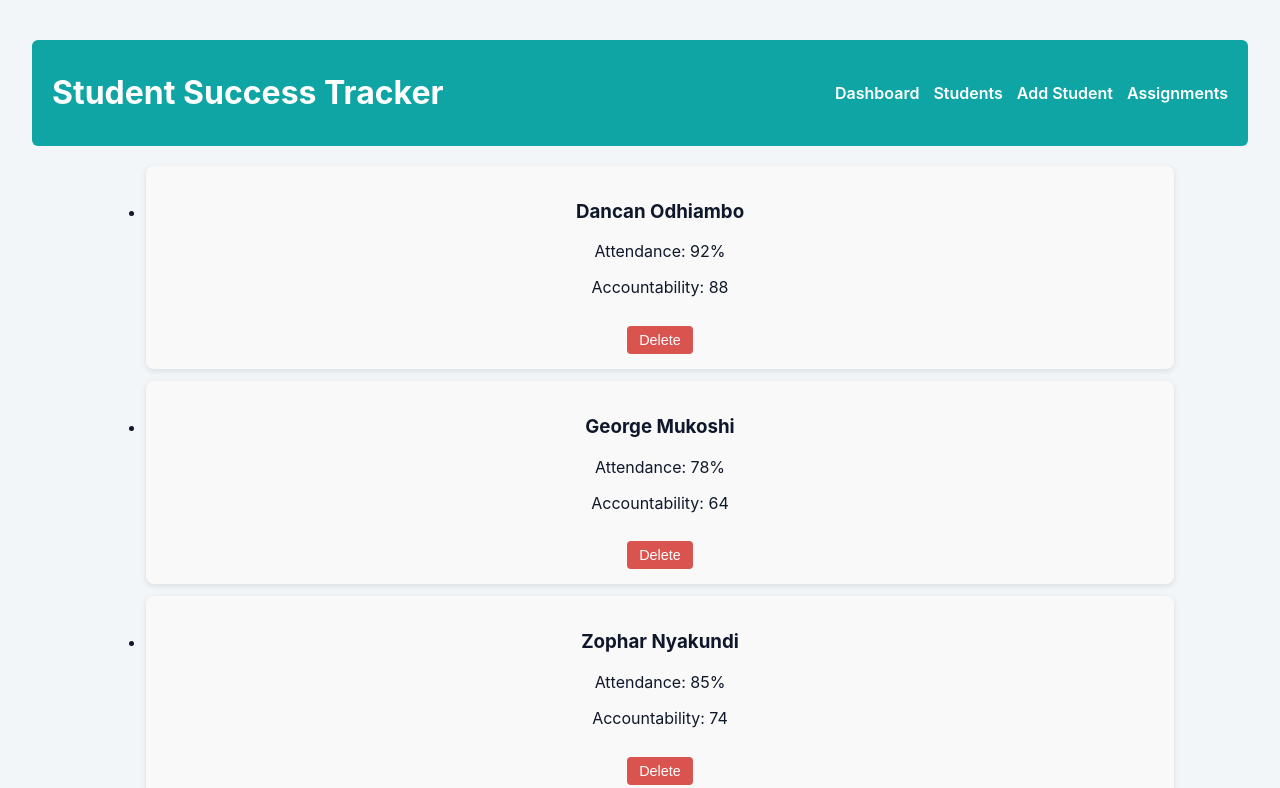
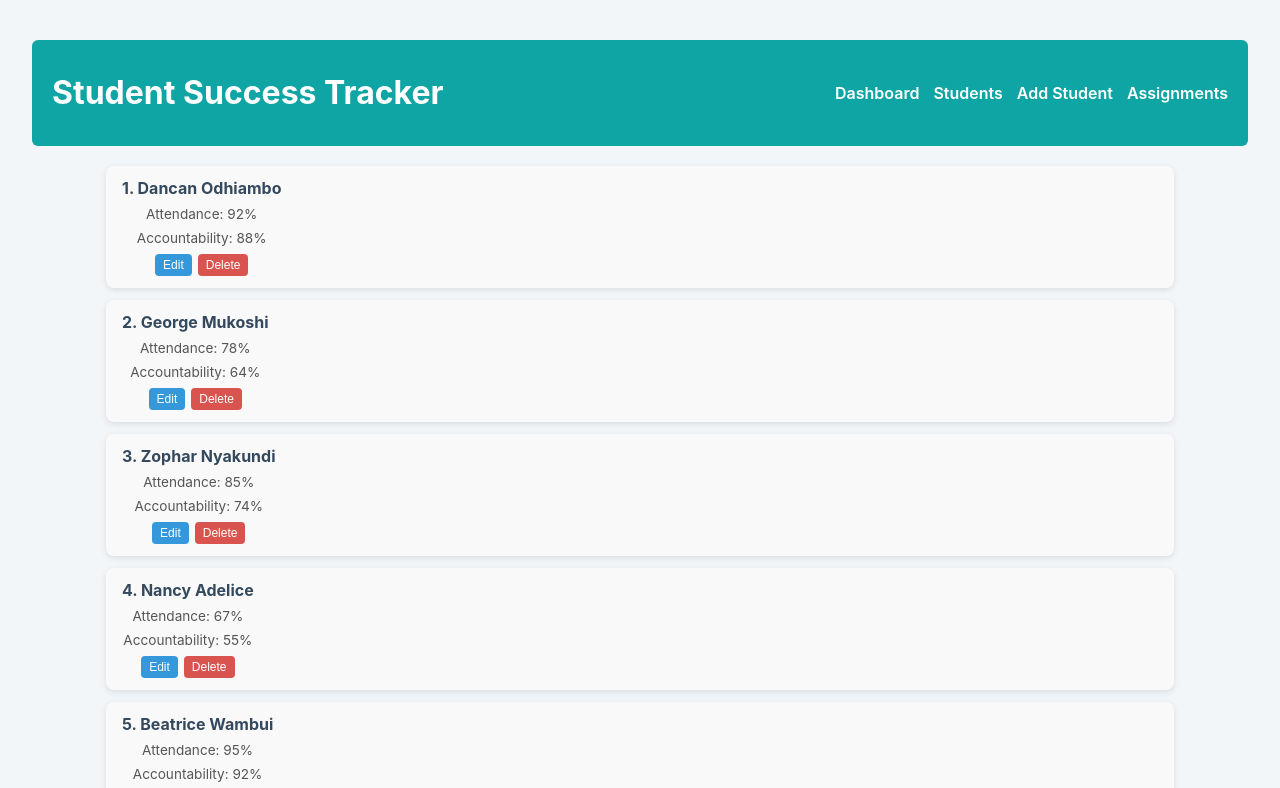
Before and after one commit to d-odhiambo/student-success-tracker-app, a React (Vite) app: page /students in a window 1280 px wide. Shown: the top 788 px of the page. Built offline with nearby package versions, Linux system fonts and the light colour scheme; data requests are answered from the project's data file.

Commit message:
Update student list, StudentCard, StudentList, and styling

```diff
--- a/backend/db.json
+++ b/backend/db.json
@@ -97,10 +97,10 @@
       "accountabilityScore": 87
     },
     {
-      "id": "489d",
-      "name": "Brian Muena",
-      "attendancePercent": 72,
-      "accountabilityScore": 89
+      "id": "a630",
+      "name": "Enock Achoki",
+      "attendancePercent": 73,
+      "accountabilityScore": 78
     }
   ],
   "assignments": [
@@ -122,18 +122,6 @@
       "dueDate": "2025-09-10",
       "points": 15,
       "submissions": []
-    },
-    {
-      "id": "3549",
-      "title": "Code Challenge 2",
-      "dueDate": "2025-08-31",
-      "points": 10,
-      "submissions": [
-        {
-          "studentId": "2",
-          "status": "on-time"
-        }
-      ]
     }
   ],
   "submissions": []
--- a/src/App.jsx
+++ b/src/App.jsx
@@ -6,17 +6,21 @@ import StudentList from './Components/Students/StudentList';
 import AddStudentForm from './Components/Students/AddStudentForm';
 import AssignmentList from './Components/Assignments/AssignmentList';
 import { STUDENTS_URL, ASSIGNMENTS_URL, jsonFetch } from './api';
-import "./App.css"
-import SubmissionForm from "./Components/Assignments/SubmissionForm"
+import "./App.css";
+import SubmissionForm from "./Components/Assignments/SubmissionForm";
 
 function App() {
   const [students, setStudents] = useState([]);
   const [assignments, setAssignments] = useState([]);
 
+  // Fetch initial data
   useEffect(() => {
     (async () => {
       try {
-        const [s, a] = await Promise.all([jsonFetch(STUDENTS_URL), jsonFetch(ASSIGNMENTS_URL)]);
+        const [s, a] = await Promise.all([
+          jsonFetch(STUDENTS_URL),
+          jsonFetch(ASSIGNMENTS_URL)
+        ]);
         setStudents(s);
         setAssignments(a);
       } catch (e) {
@@ -25,14 +29,20 @@ function App() {
     })();
   }, []);
 
-
+  // Student CRUD functions
   async function addStudent(studentData) {
-    const newStudent = await jsonFetch(STUDENTS_URL, { method: 'POST', body: JSON.stringify(studentData) });
+    const newStudent = await jsonFetch(STUDENTS_URL, {
+      method: 'POST',
+      body: JSON.stringify(studentData),
+    });
     setStudents(prev => [...prev, newStudent]);
   }
 
   async function updateStudent(id, updates) {
-    const updated = await jsonFetch(`${STUDENTS_URL}/${id}`, { method: 'PATCH', body: JSON.stringify(updates) });
+    const updated = await jsonFetch(`${STUDENTS_URL}/${id}`, {
+      method: 'PATCH',
+      body: JSON.stringify(updates),
+    });
     setStudents(prev => prev.map(s => (s.id === id ? updated : s)));
   }
 
@@ -41,14 +51,20 @@ function App() {
     setStudents(prev => prev.filter(s => s.id !== id));
   }
 
-
+  // Assignment CRUD functions
   async function addAssignment(assignData) {
-    const newAssign = await jsonFetch(ASSIGNMENTS_URL, { method: 'POST', body: JSON.stringify(assignData) });
+    const newAssign = await jsonFetch(ASSIGNMENTS_URL, {
+      method: 'POST',
+      body: JSON.stringify(assignData),
+    });
     setAssignments(prev => [...prev, newAssign]);
   }
 
   async function updateAssignment(id, updates) {
-    const patched = await jsonFetch(`${ASSIGNMENTS_URL}/${id}`, { method: 'PATCH', body: JSON.stringify(updates) });
+    const patched = await jsonFetch(`${ASSIGNMENTS_URL}/${id}`, {
+      method: 'PATCH',
+      body: JSON.stringify(updates),
+    });
     setAssignments(prev => prev.map(a => (a.id === id ? patched : a)));
   }
 
@@ -58,12 +74,11 @@ function App() {
   }
 
   async function submitAssignment(assignmentId, submission) {
-
     const assignment = await jsonFetch(`${ASSIGNMENTS_URL}/${assignmentId}`);
     const updatedSubmissions = [...(assignment.submissions || []), submission];
     const patched = await jsonFetch(`${ASSIGNMENTS_URL}/${assignmentId}`, {
       method: 'PATCH',
-      body: JSON.stringify({ submissions: updatedSubmissions })
+      body: JSON.stringify({ submissions: updatedSubmissions }),
     });
     setAssignments(prev => prev.map(a => (a.id === assignmentId ? patched : a)));
   }
@@ -74,10 +89,34 @@ function App() {
       <main className="container">
         <Routes>
           <Route path="/" element={<Navigate to="/dashboard" replace />} />
-          <Route path="/dashboard" element={<Dashboard students={students} assignments={assignments} />} />
-          <Route path="/students" element={<StudentList students={students} updateStudent={updateStudent} deleteStudent={deleteStudent} />} />
+          <Route
+            path="/dashboard"
+            element={<Dashboard students={students} assignments={assignments} />}
+          />
+          <Route
+            path="/students"
+            element={
+              <StudentList
+                students={students}
+                onDelete={deleteStudent}  // Delete button
+                onUpdate={updateStudent}  // Edit button
+              />
+            }
+          />
           <Route path="/students/add" element={<AddStudentForm addStudent={addStudent} />} />
-          <Route path="/assignments" element={<AssignmentList assignments={assignments} addAssignment={addAssignment} submitAssignment={submitAssignment} updateAssignment={updateAssignment} deleteAssignment={deleteAssignment} students={students} />} />
+          <Route
+            path="/assignments"
+            element={
+              <AssignmentList
+                assignments={assignments}
+                addAssignment={addAssignment}
+                submitAssignment={submitAssignment}
+                updateAssignment={updateAssignment}
+                deleteAssignment={deleteAssignment}
+                students={students}
+              />
+            }
+          />
           <Route
             path="/submit-assignment"
             element={
--- a/src/Components/Students/StudentCard.jsx
+++ b/src/Components/Students/StudentCard.jsx
@@ -1,18 +1,52 @@
-import React from "react";
+import React, { useState } from "react";
 import "./Students.css";
 
-function StudentCard({ student, onDelete }) {
+function StudentCard({ student, number, onDelete, onUpdate }) {
+  const [isEditing, setIsEditing] = useState(false);
+  const [attendance, setAttendance] = useState(student.attendancePercent);
+  const [accountability, setAccountability] = useState(student.accountabilityScore);
+
+  const handleSave = () => {
+    onUpdate(student.id, { attendancePercent: attendance, accountabilityScore: accountability });
+    setIsEditing(false);
+  };
+
   return (
     <li className="student-card">
-      <h3 className="student-name">{student.name}</h3>
-      <p className="student-details">Attendance: {student.attendancePercent}%</p>
-      <p className="student-details">Accountability: {student.accountabilityScore}</p>
-      <button
-        className="delete-btn"
-        onClick={() => onDelete(student)}
-      >
-        Delete
-      </button>
+      <div className="student-info">
+        <h3>{number}. {student.name}</h3>
+
+        {isEditing ? (
+          <>
+            <input
+              type="number"
+              value={attendance}
+              onChange={(e) => setAttendance(e.target.value)}
+              placeholder="Attendance %"
+            />
+            <input
+              type="number"
+              value={accountability}
+              onChange={(e) => setAccountability(e.target.value)}
+              placeholder="Accountability %"
+            />
+          </>
+        ) : (
+          <>
+            <p className="student-details">Attendance: {attendance}%</p>
+            <p className="student-details">Accountability: {accountability}%</p>
+          </>
+        )}
+
+        <div className="buttons">
+          {isEditing ? (
+            <button className="save-btn" onClick={handleSave}>Save</button>
+          ) : (
+            <button className="edit-btn" onClick={() => setIsEditing(true)}>Edit</button>
+          )}
+          <button className="delete-btn" onClick={() => onDelete(student.id)}>Delete</button>
+        </div>
+      </div>
     </li>
   );
 }
--- a/src/Components/Students/StudentList.jsx
+++ b/src/Components/Students/StudentList.jsx
@@ -2,12 +2,18 @@ import React from "react";
 import StudentCard from "./StudentCard";
 import "./Students.css";
 
-function StudentList({ students, onDelete }) {
+function StudentList({ students, onDelete, onUpdate }) {
   return (
     <div className="students-container">
-      <ul className="students-list">
+      <ul className="student-list">
         {students.map((student, index) => (
-          <StudentCard key={index} student={student} onDelete={onDelete} />
+          <StudentCard
+            key={student.id}
+            student={student}
+            number={index + 1}
+            onDelete={onDelete}
+            onUpdate={onUpdate}  // pass update function
+          />
         ))}
       </ul>
     </div>
--- a/src/Components/Students/Students.css
+++ b/src/Components/Students/Students.css
@@ -1,3 +1,4 @@
+/* Students page container */
 .students-page {
   max-width: 800px;
   margin: 20px auto;
@@ -5,14 +6,13 @@
   font-family: Arial, sans-serif;
 }
 
-.student-list {
-  list-style: none;
-  padding: 0;
-  text-align: left; /* force left alignment */
+.students-page h2 {
+  text-align: center;
+  color: #2c3e50;
+  margin-bottom: 20px;
 }
 
-
-
+/* Form styling */
 form {
   display: flex;
   gap: 10px;
@@ -38,33 +38,84 @@ form button:hover {
   background-color: #2980b9;
 }
 
+/* Students list */
+.students-container {
+  margin-top: 20px;
+}
+
 .student-list {
   list-style: none;
   padding: 0;
 }
 
+/* Student card styling */
 .student-card {
   background: #f9f9f9;
-  padding: 15px;
+  padding: 12px 16px;
   margin-bottom: 12px;
   border-radius: 8px;
   box-shadow: 0px 2px 6px rgba(0, 0, 0, 0.1);
+  display: flex;
+  justify-content: space-between; /* info left, buttons right */
+  align-items: center;
 }
 
-.student-card h4 {
-  margin: 0 0 8px;
+.student-info {
+  display: flex;
+  flex-direction: column;
+  gap: 4px; /* spacing between name, attendance, accountability */
+}
+
+.student-card h3 {
+  margin: 0;
   color: #34495e;
+  font-size: 1rem;
 }
+
+.student-details {
+  margin: 0;
+  font-size: 0.85rem;
+  color: #555;
+  text-align: left; /* align text to left, not centered */
+}
+
+/* Buttons container */
+.student-card .buttons {
+  display: flex;
+  gap: 6px;
+}
+
+/* Small buttons */
+.student-card button {
+  padding: 4px 8px;      /* compact padding */
+  font-size: 0.75rem;    /* small text */
+  border-radius: 4px;
+  border: none;
+  cursor: pointer;
+  transition: background 0.2s ease;
+}
+
+.edit-btn {
+  background: #3498db;
+  color: white;
+}
+
+.edit-btn:hover {
+  background: #2980b9;
+}
+
+.save-btn {
+  background: #27ae60; /* green save button */
+  color: white;
+}
+
+.save-btn:hover {
+  background: #1e8449;
+}
+
 .delete-btn {
   background: #ff4d4d;
   color: white;
-  border: none;
-  padding: 0.5rem 1rem;
-  border-radius: 6px;
-  margin-top: 0.8rem;
-  cursor: pointer;
-  font-size: 0.9rem;
-  transition: background 0.2s ease;
 }
 
 .delete-btn:hover {
```
